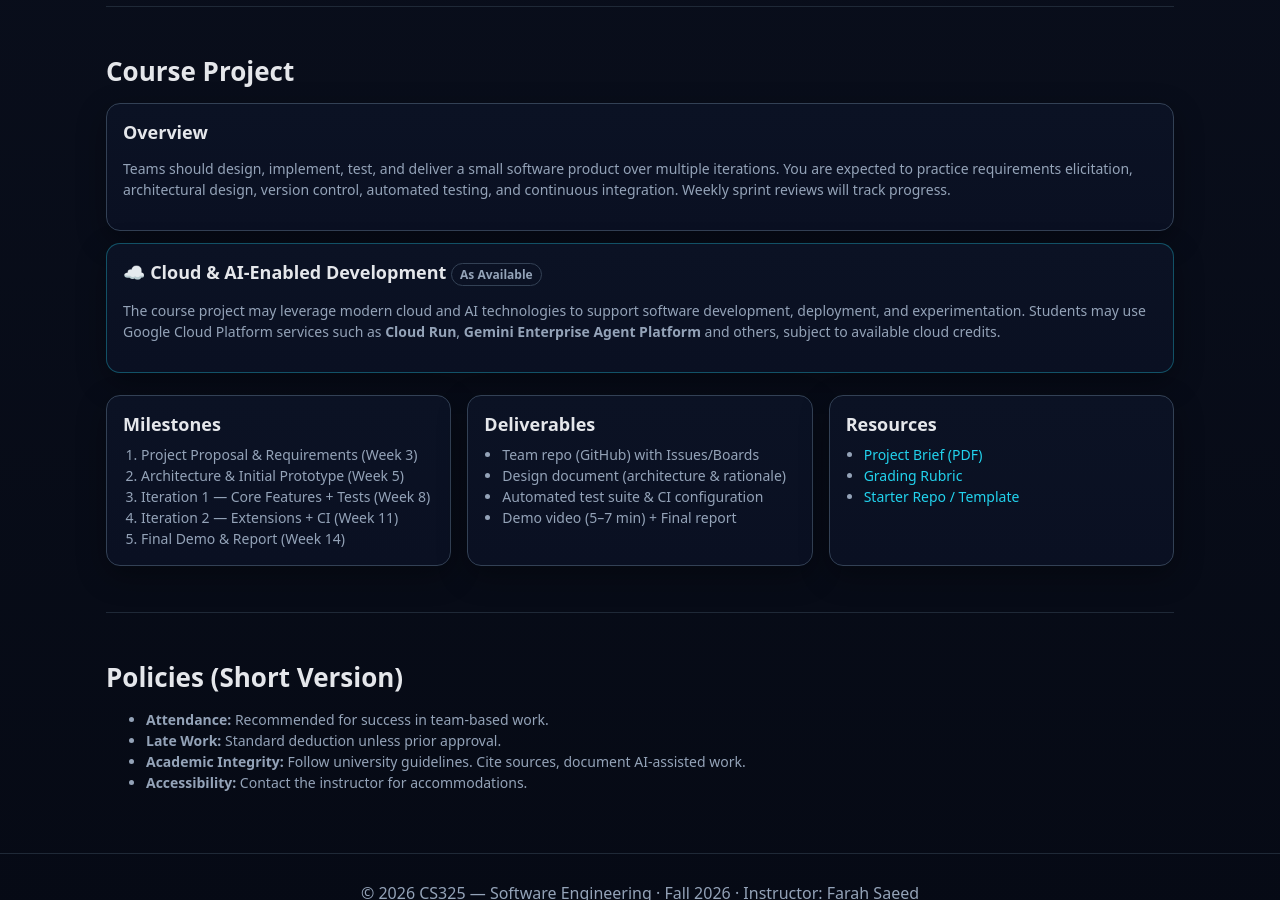
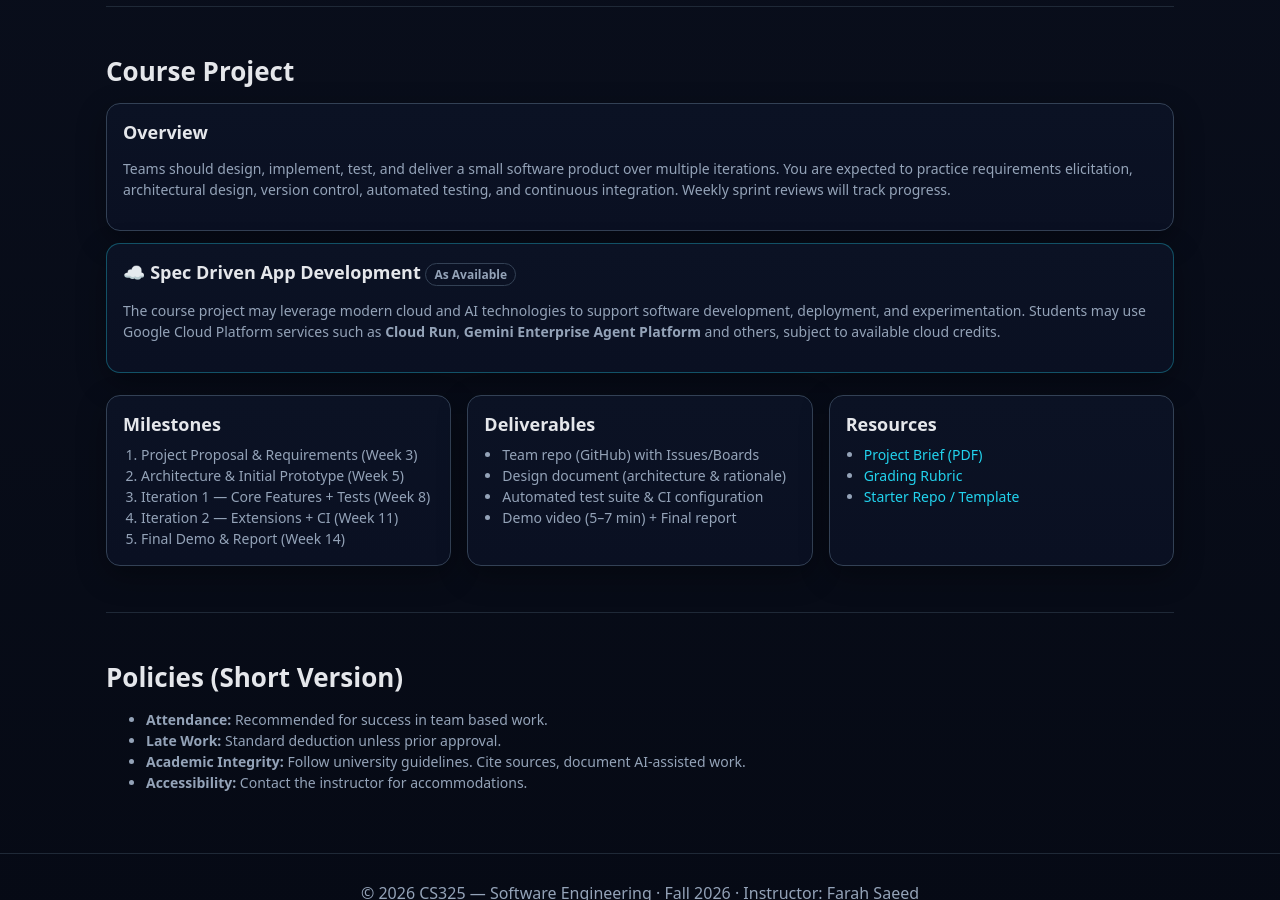
Before and after one commit to FarahSaeed/FarahSaeed.github.io, a Jekyll site: the page courses/fall26_cs325.html, which Jekyll copies as it is, in a window 1280 px wide and 900 px high, scrolled down 1700 px. Built offline with Jekyll 4.4.1, drawn with Linux system fonts in a browser that asks for light colours; some of the changed text lies outside the part shown.

Commit message:
Update fall26_cs325.html

```diff
--- a/courses/fall26_cs325.html
+++ b/courses/fall26_cs325.html
@@ -102,7 +102,7 @@
       <h1>CS325 — Software Engineering</h1>
       <span class="chip">Fall</span>
     </div>
-    <p class="subtitle">Instructor: <strong>You</strong> &middot; Office: <span class="mono">S18</span> &middot; Office Hours: <strong>Tues & Wed, 10:00–11:00</strong></p>
+    <p class="subtitle">Instructor: <strong>Farah Saeed</strong> &middot; Office: <span class="mono">S18</span> &middot; Office Hours: <strong>Tentative Tues & Wed, 10:00–11:00</strong></p>
 
     <nav aria-label="Primary Navigation">
       <a href="#overview">Overview</a>
@@ -243,7 +243,7 @@
 
 	  <div class="card" style="margin-bottom:12px; border-color:#22d3ee55;">
   <h3>
-    ☁️ Cloud & AI-Enabled Development
+    ☁️ Spec Driven App Development
     <span class="badge">As Available</span>
   </h3>
   <p class="meta">
@@ -289,7 +289,7 @@
   <section id="policies" aria-labelledby="policies-title">
     <h2 id="policies-title">Policies (Short Version)</h2>
     <ul class="meta">
-      <li><strong>Attendance:</strong> Recommended for success in team-based work.</li>
+      <li><strong>Attendance:</strong> Recommended for success in team based work.</li>
       <li><strong>Late Work:</strong> Standard deduction unless prior approval.</li>
       <li><strong>Academic Integrity:</strong> Follow university guidelines. Cite sources, document AI-assisted work.</li>
       <li><strong>Accessibility:</strong> Contact the instructor for accommodations.</li>
```
